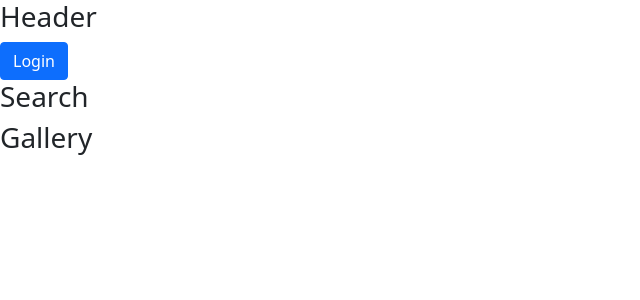
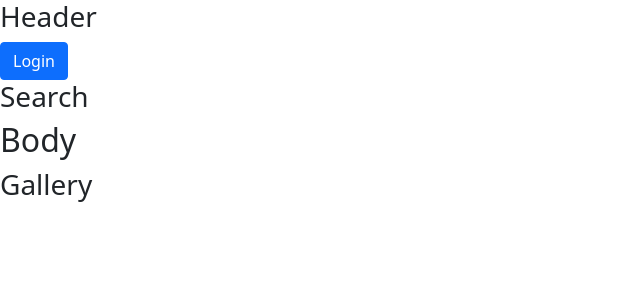
Before and after one commit to Deprecated-Dependencies/meme-craft-frontend, a React (Create React App) app: page / in a window 1280 px wide. Shown: the top 300 px of the page, without its empty margins (0-640 px from the left). Built offline with nearby package versions, Linux system fonts and the light colour scheme.

Commit message:
Added <main> enclosing element, and placeholder header

```diff
--- a/src/components/Body.js
+++ b/src/components/Body.js
@@ -3,7 +3,12 @@ import ImageGallery from './ImageGallery'
 
 class Body extends React.Component {
   render() {
-    return <ImageGallery />;
+    return (
+    <main>
+      <h2>Body</h2>
+      <ImageGallery />
+    </main>
+    );
   }
 }
 
```
